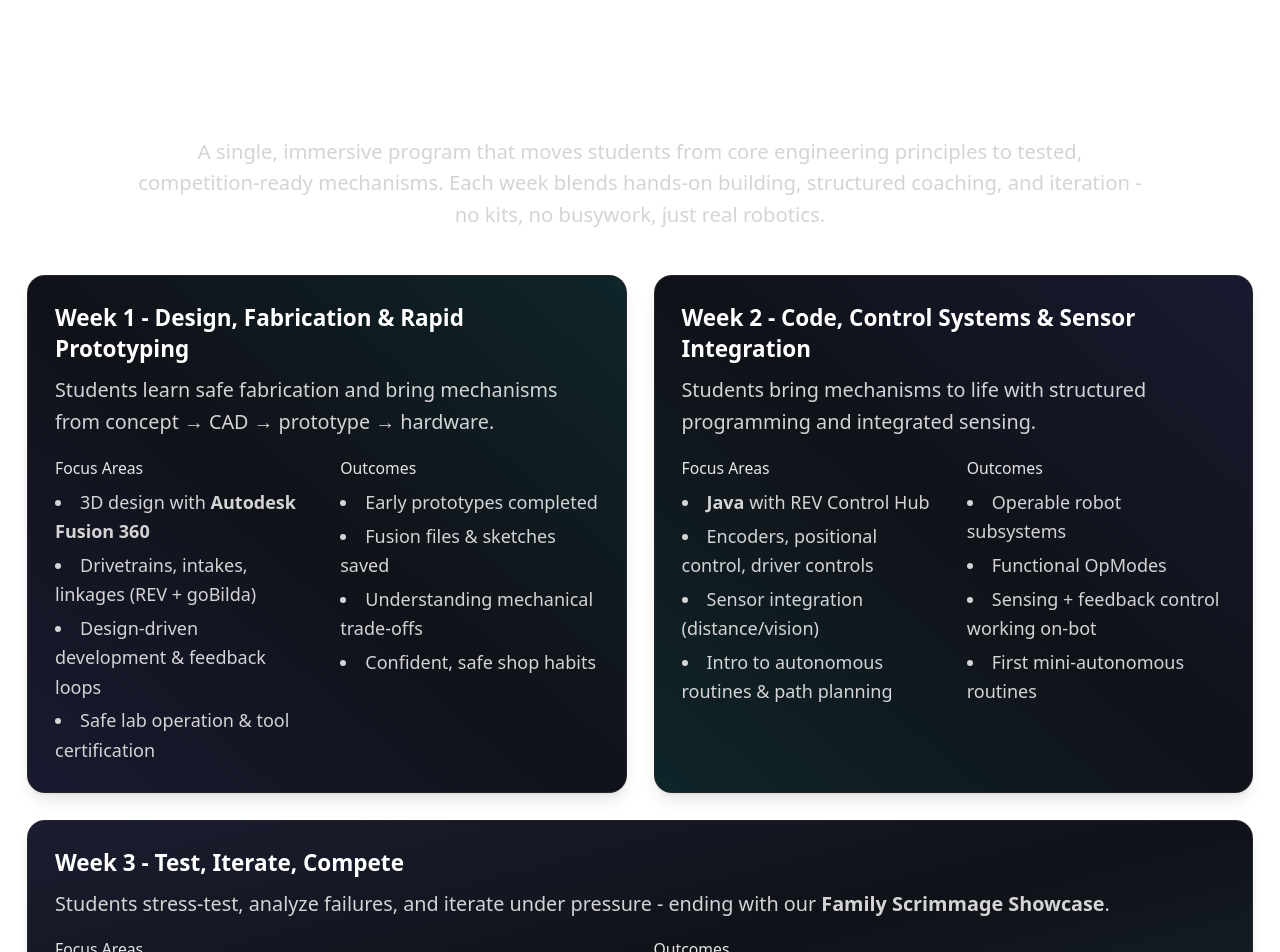
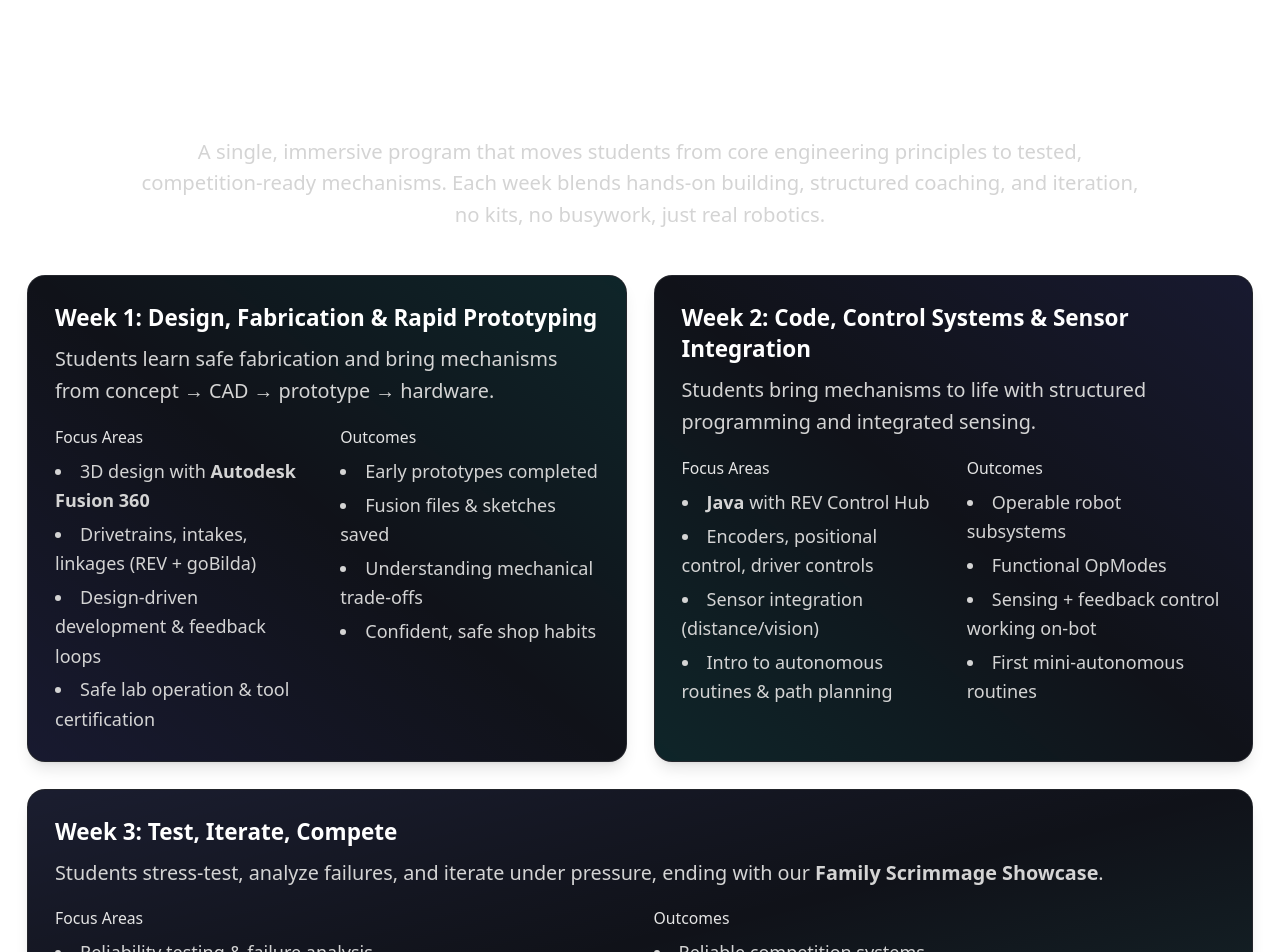
Before and after one commit to KingKumar/camp-asimov, a Next.js app: page / in a window 1280 px wide. Shown: the part 1140-2092 px from the top of the page. Built offline with nearby package versions, Linux system fonts and the light colour scheme.

Commit message:
dropped dashes

```diff
--- a/components/AsimovLanding.tsx
+++ b/components/AsimovLanding.tsx
@@ -332,7 +332,7 @@ export default function AsimovCampLanding() {
 >
   <div className="w-full px-4 sm:px-6 md:px-12 lg:px-16 flex items-center justify-between">
 
-    {/* LEFT  -  LOGO */}
+    {/* LEFT: LOGO */}
     <div className="flex items-center gap-3 shrink-0">
       <img
         src="/favicon.ico"
@@ -350,7 +350,7 @@ export default function AsimovCampLanding() {
       </span>
     </div>
 
-    {/* RIGHT  -  DESKTOP NAV */}
+    {/* RIGHT: DESKTOP NAV */}
     <nav className="hidden md:flex items-center gap-6 text-sm text-neutral-300 ml-auto">
       <a href="#program" className="hover:text-white">Program Details</a>
       <a href="#why" className="hover:text-white">Why Us</a>
@@ -370,7 +370,7 @@ export default function AsimovCampLanding() {
       </Button>
     </nav>
 
-    {/* MOBILE  -  HAMBURGER */}
+    {/* MOBILE: HAMBURGER */}
     <button
       type="button"
       className="md:hidden inline-flex items-center justify-center p-2 rounded-lg border transition-transform hover:-translate-y-0.5 active:scale-[0.98]"
@@ -584,7 +584,7 @@ export default function AsimovCampLanding() {
     >
       A single, immersive program that moves students from core engineering
       principles to tested, competition-ready mechanisms. Each week blends
-      hands-on building, structured coaching, and iteration - no kits, no
+      hands-on building, structured coaching, and iteration, no kits, no
       busywork, just real robotics.
     </motion.p>
 
@@ -603,7 +603,7 @@ export default function AsimovCampLanding() {
         <div className="absolute -inset-1 rounded-2xl pointer-events-none bg-gradient-to-tr from-indigo-500/10 via-transparent to-teal-400/10" />
         <div className="relative">
           <h3 className="text-xl font-semibold">
-            Week 1  -  Design, Fabrication & Rapid Prototyping
+            Week 1: Design, Fabrication & Rapid Prototyping
           </h3>
 
           <p className="mt-2 text-neutral-300">
@@ -646,7 +646,7 @@ export default function AsimovCampLanding() {
         <div className="absolute -inset-1 rounded-2xl pointer-events-none bg-gradient-to-tr from-teal-400/10 via-transparent to-indigo-500/10" />
         <div className="relative">
           <h3 className="text-xl font-semibold">
-            Week 2  -  Code, Control Systems & Sensor Integration
+            Week 2: Code, Control Systems & Sensor Integration
           </h3>
 
           <p className="mt-2 text-neutral-300">
@@ -688,10 +688,10 @@ export default function AsimovCampLanding() {
       >
         <div className="absolute -inset-1 rounded-2xl pointer-events-none bg-gradient-to-br from-indigo-400/10 via-transparent to-teal-300/10" />
         <div className="relative">
-          <h3 className="text-xl font-semibold">Week 3  -  Test, Iterate, Compete</h3>
+          <h3 className="text-xl font-semibold">Week 3: Test, Iterate, Compete</h3>
 
           <p className="mt-2 text-neutral-300">
-            Students stress-test, analyze failures, and iterate under pressure - ending with our
+            Students stress-test, analyze failures, and iterate under pressure, ending with our
             <strong> Family Scrimmage Showcase</strong>.
           </p>
 
@@ -771,7 +771,7 @@ export default function AsimovCampLanding() {
           <div className="absolute inset-0 bg-gradient-to-br from-cyan-500/10 to-indigo-500/10 pointer-events-none" />
           <div className="relative">
             <div className="flex items-center justify-center gap-2 text-teal-300 text-sm uppercase tracking-wide font-semibold">
-              <Trophy className="h-4 w-4" /> Level 3  -  Competitive Leadership
+              <Trophy className="h-4 w-4" /> Level 3: Competitive Leadership
             </div>
             <p className="mt-2 text-neutral-200 text-sm">
               Advanced build strategy, autonomous systems, data-driven iteration,
@@ -792,7 +792,7 @@ export default function AsimovCampLanding() {
           <div className="absolute inset-0 bg-gradient-to-br from-indigo-500/10 to-purple-500/10 pointer-events-none" />
           <div className="relative">
             <div className="flex items-center justify-center gap-2 text-indigo-300 text-sm uppercase tracking-wide font-semibold">
-              <Wrench className="h-4 w-4" /> Level 2  -  Intermediate Integration
+              <Wrench className="h-4 w-4" /> Level 2: Intermediate Integration
             </div>
             <p className="mt-2 text-neutral-200 text-sm">
               CAD → Build → Wiring → Code → Sensing → Testing.
@@ -813,7 +813,7 @@ export default function AsimovCampLanding() {
           <div className="absolute inset-0 bg-gradient-to-br from-zinc-500/10 to-transparent pointer-events-none" />
           <div className="relative">
             <div className="flex items-center justify-center gap-2 text-neutral-300 text-sm uppercase tracking-wide font-semibold">
-              <Cpu className="h-4 w-4" /> Level 1  -  Foundations
+              <Cpu className="h-4 w-4" /> Level 1: Foundations
             </div>
             <p className="mt-2 text-neutral-200 text-sm">
               Tool safety, CAD basics, programming fundamentals, mechanical
@@ -889,7 +889,7 @@ export default function AsimovCampLanding() {
             <div className="rounded-2xl border p-6 lg:col-span-3" style={{ borderColor: ink.line, background: "rgba(12,14,18,0.18)" }}>
               <div className="text-neutral-300 text-sm uppercase tracking-[0.2em]">What’s included</div>
               <div className="mt-2 text-sm text-neutral-300">
-                A premium, all‑inclusive program built for real skill growth  -  no hidden fees.
+                A premium, all inclusive program built for real skill growth with no hidden fees.
               </div>
               <ul className="mt-4 grid sm:grid-cols-2 lg:grid-cols-3 gap-3 text-sm text-neutral-300">
                 <li>Expert coaching in small teams (1:8 ratio)</li>
@@ -921,11 +921,11 @@ export default function AsimovCampLanding() {
     <div className="mt-6 grid sm:grid-cols-2 gap-4">
       {[
         { title: "Authentic builds",
-          text: "Drive bases, intakes, linkages, wiring, sensors - students take subsystems from sketch → CAD → fab → test." },
+          text: "Drive bases, intakes, linkages, wiring, sensors. Students take subsystems from sketch → CAD → fab → test." },
         { title: "Mentored mastery",
           text: "Tight feedback loops with coach check-ins, pairing, and tool certifications to build safely and fast." },
         { title: "Competitive readiness",
-          text: "Code control loops, integrate sensors, and stress-test under time pressure - skills that transfer to FTC/US school teams." },
+          text: "Code control loops, integrate sensors, and stress-test under time pressure. Skills that transfer to FTC/US school teams." },
         { title: "Portfolio & storytelling",
           text: "Iteration journals, photos/video, and a Demo Day reel students can share with teams and programs." },
       ].map((f) => (
@@ -987,10 +987,10 @@ export default function AsimovCampLanding() {
 
             <div className="mt-8 grid sm:grid-cols-2 lg:grid-cols-4 gap-4 text-left">
             {[
-                "PPE & Certified Tool Zones  -  Eye protection, hair secured, closed-toe shoes; badges required for laser, 3D printers, soldering.",
-                "Laser & Fab SOPs (ANSI Z136-aligned)  -  Enclosed Class-1 operation, interlocks maintained, venting checked, signage posted.",
-                "Fume Control & ESD  -  Local exhaust for soldering, flux training, burn kit on bench; anti-static handling for electronics.",
-                "Medical & Emergency Ready  -  Allergy/med alerts, epi-pen/inhaler plan, CPR/First Aid trained staff, incident logs & notifications.",
+                "PPE & Certified Tool Zones: eye protection, hair secured, closed-toe shoes; badges required for laser, 3D printers, soldering.",
+                "Laser & Fab SOPs (ANSI Z136-aligned): enclosed Class-1 operation, interlocks maintained, venting checked, signage posted.",
+                "Fume Control & ESD: local exhaust for soldering, flux training, burn kit on bench; anti-static handling for electronics.",
+                "Medical & Emergency Ready: allergy/med alerts, epi-pen/inhaler plan, CPR/First Aid trained staff, incident logs & notifications.",
             ].map((s) => (
                 <div key={s} className="rounded-2xl border p-5 text-sm" style={{ borderColor: ink.line, background: ink.surface }}>
                 <div className="flex items-start gap-2">
--- a/components/SessionPicker.tsx
+++ b/components/SessionPicker.tsx
@@ -73,7 +73,7 @@ export default function SessionPicker({ compact = false }: { compact?: boolean }
             {SESSIONS.map((s) => (
               <option key={s.id} value={s.id} disabled={!!s.soldOut}>
                 {s.label}
-                {s.soldOut ? "  -  Sold out" : ""}
+                {s.soldOut ? " (Sold out)" : ""}
               </option>
             ))}
           </select>
```
